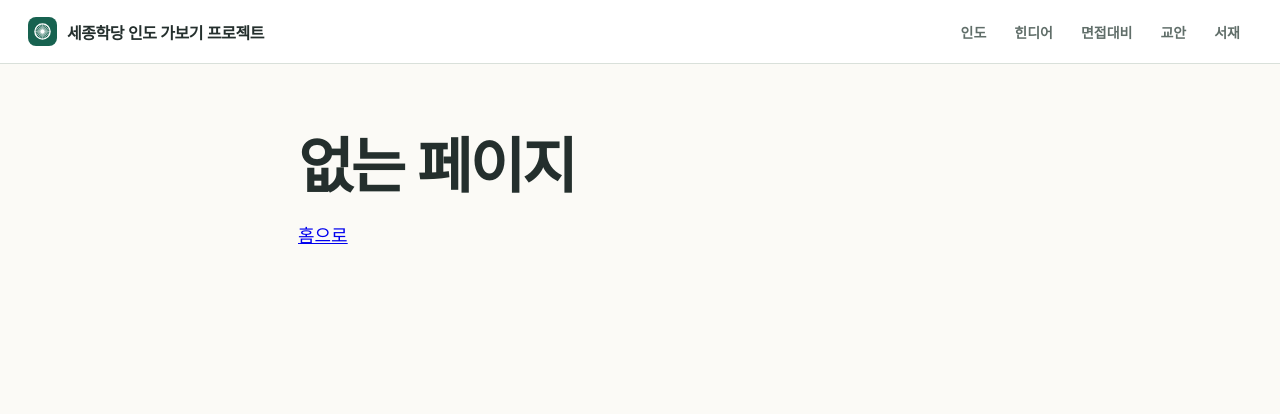
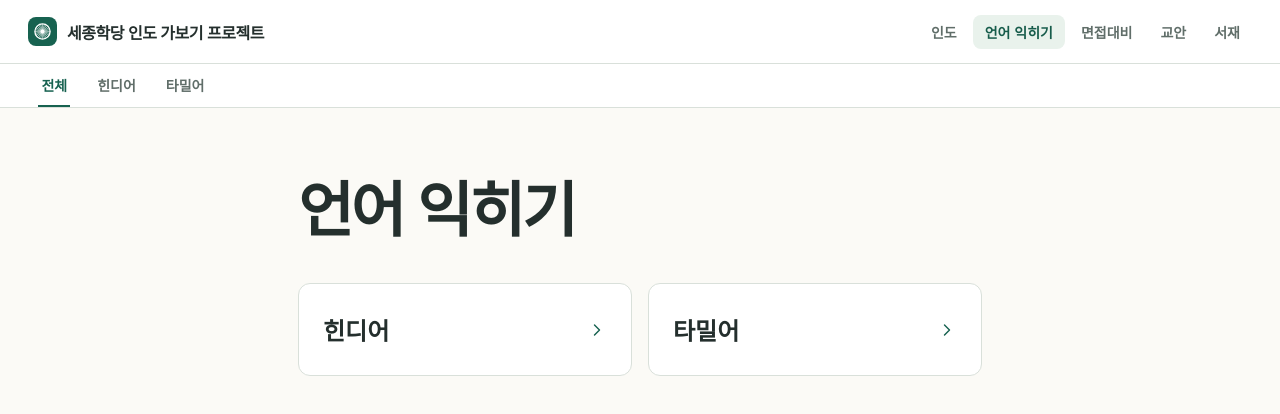
Before and after one commit to baggychani/Sejong_India, a React (Vite) app: page /learn in a window 1280 px wide. Shown: the top 414 px of the page. Built offline with nearby package versions, Linux system fonts and the light colour scheme; a web font is replaced by a local one.

Commit message:
feat: add Hindi and Tamil learning sections

```diff
--- a/scripts/content-contract.mjs
+++ b/scripts/content-contract.mjs
@@ -58,7 +58,7 @@ const markdownContracts = {
   library: { route: "library", schema: { ...entryFields, author: publicValue(), subtitle: publicValue(), translator: publicValue(), publisher: publicValue(), pages: publicValue(), status: publicValue(),
     read: publicValue(value => { const [y, m, d] = value.split("-"); return [y && `${y}년`, m && `${Number(m)}월`, d && `${Number(d)}일`].filter(Boolean).join(" "); }),
     cover: jsonContracts.textbooks.schema.cover, spine: technical("책등의 배경색이다."), ink: technical("책등 글자색이다."), pose: technical("책장의 진열 방식이다."), order: technical("서재의 표시 순서를 지정하는 정렬 값이다.") } },
-  hindi: { route: "hindi", schema: entryFields }, study: { route: "interview", schema: entryFields }, lessons: { route: "lessons", schema: entryFields },
+  hindi: { route: "learn/hindi", schema: entryFields }, tamil: { route: "learn/tamil", schema: entryFields }, study: { route: "interview", schema: entryFields }, lessons: { route: "lessons", schema: entryFields },
 };
 const normalize = value => String(value).replace(/\s+/g, " ").trim();
 
--- a/src/App.tsx
+++ b/src/App.tsx
@@ -7,6 +7,8 @@ import { HomePage } from "./pages/HomePage";
 import { CollectionPage } from "./pages/CollectionPage";
 import { EntryPage } from "./pages/EntryPage";
 import { NotFoundPage } from "./pages/NotFoundPage";
+import { LearningPage, LearningSection } from "./pages/LearningPage";
+import { learningCollections } from "./site/sections";
 
 const LibraryPage = lazy(() => import("./library/LibraryPage").then(({ LibraryPage }) => ({ default: LibraryPage })));
 const BookPage = lazy(() => import("./library/LibraryPage").then(({ BookPage }) => ({ default: BookPage })));
@@ -41,6 +43,13 @@ export function App({ pages = browserPages }: { pages?: PageComponents } = {}) {
       <LoadErrorBoundary resetKey={pathname}>
       <Routes>
         <Route path="/" element={<HomePage />} />
+        <Route path="/learn" element={<LearningSection />}>
+          <Route index element={<LearningPage />} />
+          {learningCollections.map(collection => <Route key={collection.id}>
+            <Route path={collection.id} element={<CollectionPage collectionIdOverride={collection.path.slice(1)} />} />
+            <Route path={`${collection.id}/:slug`} element={<EntryPage collectionIdOverride={collection.path.slice(1)} />} />
+          </Route>)}
+        </Route>
         <Route path="/bharat" element={<IndiaSection />}>
         <Route index element={<Navigate to="map" replace />} />
         <Route path="map" element={
--- a/src/content/load.ts
+++ b/src/content/load.ts
@@ -10,6 +10,11 @@ export type Entry = {
 };
 
 const files: Record<CollectionId, Record<string, string>> = {
+  tamil: import.meta.glob("../../content/tamil/*.md", {
+    query: "?raw",
+    import: "default",
+    eager: true,
+  }),
   hindi: import.meta.glob("../../content/hindi/*.md", {
     query: "?raw",
     import: "default",
--- a/src/pages/CollectionPage.tsx
+++ b/src/pages/CollectionPage.tsx
@@ -6,9 +6,9 @@ import { NotFoundPage } from "./NotFoundPage";
 import { Icon } from "../site/Icon";
 import "../styles/interview.css";
 
-export function CollectionPage() {
+export function CollectionPage({ collectionIdOverride }: { collectionIdOverride?: string } = {}) {
   const { collectionId } = useParams();
-  const collection = findCollection(collectionId);
+  const collection = findCollection(collectionIdOverride ?? collectionId);
 
   usePageTitle(collection ? `${collection.title} · ${siteTitle}` : `없는 페이지 · ${siteTitle}`);
 
--- a/src/pages/HomePage.tsx
+++ b/src/pages/HomePage.tsx
@@ -31,7 +31,7 @@ export function HomePage() {
       <nav className="toc" aria-label="메뉴">
         {contents.map((item) => (
           <Link key={item.id} to={item.path}>
-            {item.id === "hindi" ? <span className="icon hindi-icon" aria-hidden="true" /> : <Icon name={item.id} />}
+            <Icon name={item.id} />
             <strong>{item.title}{item.id === "map" && <> <span lang="hi">भारत</span></>}</strong>
           </Link>
         ))}
--- /dev/null
+++ b/src/pages/LearningPage.tsx
@@ -0,0 +1,26 @@
+import { Link, NavLink, Outlet } from "react-router";
+import { learningCollections, learningSection, siteTitle } from "../site/sections";
+import { usePageTitle } from "../site/title";
+import { Icon } from "../site/Icon";
+
+export function LearningSection() {
+  return <>
+    <nav className="india-navigation" aria-label={learningSection.title}>
+      <NavLink to={learningSection.path} end>전체</NavLink>
+      {learningCollections.map(collection => <NavLink key={collection.id} to={collection.path}>{collection.title}</NavLink>)}
+    </nav>
+    <Outlet />
+  </>;
+}
+
+export function LearningPage() {
+  usePageTitle(`${learningSection.title} · ${siteTitle}`);
+  return <article className="reading learning-index">
+    <h1>{learningSection.title}</h1>
+    <ul className="learning-list">
+      {learningCollections.map(collection => <li key={collection.id}>
+        <Link to={collection.path}><span>{collection.title}</span><Icon name="arrow" /></Link>
+      </li>)}
+    </ul>
+  </article>;
+}
--- a/src/site/Icon.tsx
+++ b/src/site/Icon.tsx
@@ -1,4 +1,5 @@
 const shapes = {
+  learn: <><path d="M3 4h7a2 2 0 0 1 2 2v15a4 4 0 0 0-4-2H3zm18 0h-7a2 2 0 0 0-2 2v15a4 4 0 0 1 4-2h5z"/><path d="M6 8h3m6 0h3M6 12h3m6 0h3"/></>,
   map: <><circle cx="12" cy="12" r="9.6"/>{Array.from({ length: 24 }, (_, i) => <path key={i} d="M12 3v7.5" transform={`rotate(${i * 15} 12 12)`} strokeWidth=".65"/>)}<circle cx="12" cy="12" r="1.6" fill="currentColor"/></>,
   study: <><path d="M13 13H8l-4 3v-3a2 2 0 0 1-2-2V5a2 2 0 0 1 2-2h9a2 2 0 0 1 2 2v6a2 2 0 0 1-2 2Z"/><path d="M18 8h2a2 2 0 0 1 2 2v6a2 2 0 0 1-2 2v3l-4-3h-5a2 2 0 0 1-2-2"/><path d="M6 8h5"/></>,
   lessons: <><rect x="5" y="3" width="14" height="18" rx="2"/><path d="M9 8h6m-6 4h6m-6 4h3"/></>,
--- a/src/site/sections.ts
+++ b/src/site/sections.ts
@@ -9,8 +9,13 @@ export const mapSection = {
 export const collections = [
   {
     id: "hindi",
-    path: "/hindi",
+    path: "/learn/hindi",
     title: "힌디어",
+  },
+  {
+    id: "tamil",
+    path: "/learn/tamil",
+    title: "타밀어",
   },
   {
     id: "study",
@@ -35,8 +40,12 @@ export function findCollection(id: string | undefined) {
   return collections.find((collection) => collection.path === "/" + id);
 }
 
+export const learningSection = { id: "learn", path: "/learn", title: "언어 익히기" } as const;
+export const learningCollections = collections.filter(collection => collection.path.startsWith(learningSection.path + "/"));
+
 // Former public routes, also emitted as directories for shared GitHub Pages links.
 export const movedRoutes = [
+  { from: "/hindi", to: "/learn/hindi" },
   { from: "/interview/classroom-management/encouraging-korean", to: "/interview/classroom/korean" },
   { from: "/interview/classroom-management/inclusive-classroom", to: "/interview/classroom/hindi" },
   { from: "/interview/classroom-management/participation-reluctance", to: "/interview/classroom/participation" },
@@ -57,4 +66,4 @@ export function resolveMovedRoute(path: string) {
   throw new Error(`Circular route migration: ${path}`);
 }
 
-export const contents = [mapSection, ...collections];
+export const contents = [mapSection, learningSection, ...collections.filter(collection => collection.id !== "hindi" && collection.id !== "tamil")];
--- a/src/styles/global.css
+++ b/src/styles/global.css
@@ -228,3 +228,8 @@ h1 {
 .india-nav-toggle svg { width: 16px; transform: rotate(-90deg); }
 .is-collapsed .india-nav-toggle { top: 0; height: 25px; border-top: 0; border-radius: 0 0 8px 8px; }
 .is-collapsed .india-nav-toggle svg { transform: rotate(90deg); }
+.learning-list { display: grid; grid-template-columns: repeat(2, minmax(0, 1fr)); gap: 16px; list-style: none; margin: 40px 0 0; padding: 0; }
+.learning-list a { display: flex; align-items: center; justify-content: space-between; gap: 20px; padding: 28px 24px; border: 1px solid var(--line); border-radius: 12px; background: white; color: var(--ink); text-decoration: none; font-size: 24px; font-weight: 650; }
+.learning-list a:hover { border-color: var(--accent); background: #f2f7f3; }
+.learning-list .icon { flex: none; color: var(--accent); }
+@media (max-width: 540px) { .learning-list { grid-template-columns: 1fr; gap: 12px; } }
--- a/vite.config.ts
+++ b/vite.config.ts
@@ -4,7 +4,7 @@ import { globSync, mkdirSync, copyFileSync } from "node:fs";
 import { join } from "node:path";
 import catalog from "./data/content/languages.json";
 import textbooks from "./data/content/textbooks.json";
-import { collections, mapSection, movedRoutes, resolveMovedRoute } from "./src/site/sections";
+import { collections, learningSection, mapSection, movedRoutes, resolveMovedRoute } from "./src/site/sections";
 import { fillHtml } from "./scripts/prerender.mjs";
 
 export default defineConfig(({ mode }) => {
@@ -24,6 +24,7 @@ export default defineConfig(({ mode }) => {
       const india = mapSection.path;
       const routes = [india, india + "/map", india + "/languages", ...catalog.map(l => india + "/languages/" + l.id)];
       routes.push(...textbooks.map(book => "/lessons/" + book.id));
+      routes.push(learningSection.path);
       for (const { id, path } of collections) {
         routes.push(path);
         for (const name of globSync(id === "study" ? "**/*.md" : "*.md", { cwd: "content/" + id })) {
```
Also changed, not shown: scripts/verify-routes.mjs (+12 -0 lines), 1 other file (tests, documents, lock files or other folders).
